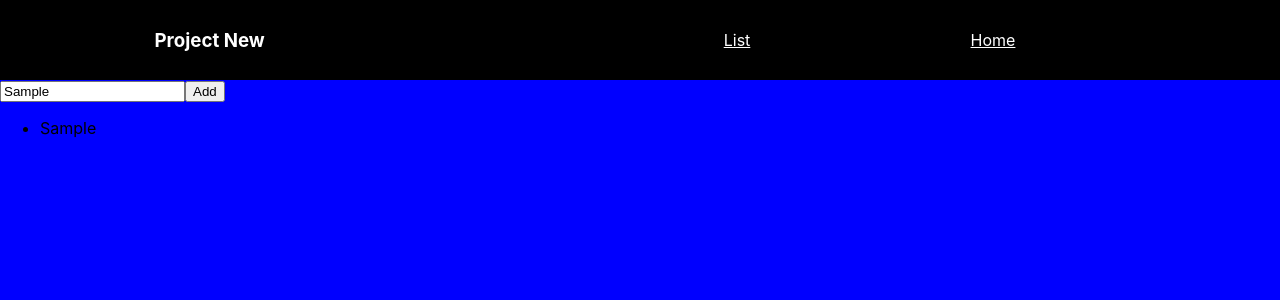
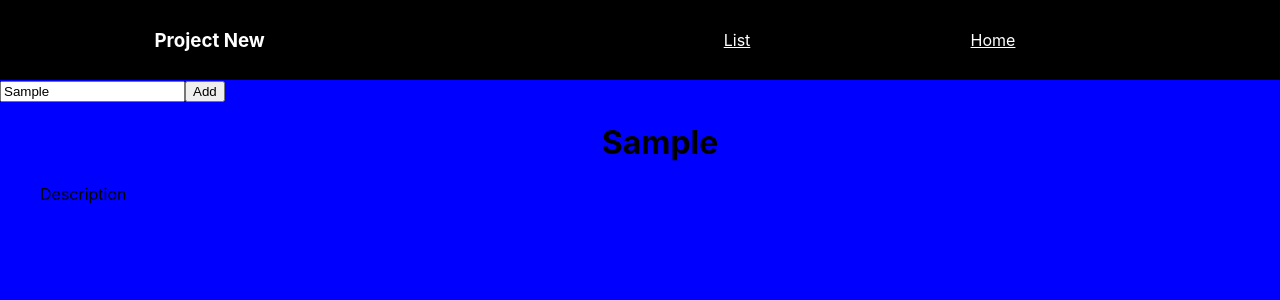
Before and after one commit to msawlani/projectnew, a React (Create React App) app: page /list in a window 1280 px wide. Both pictures are taken after typing "Sample" into the empty fields and a click on the button "Add". Shown: the top 300 px of the page. Built offline with nearby package versions, Linux system fonts and the light colour scheme.

Commit message:
card
made divs for the list so they are cards when you add items . also added a div for input to center it

```diff
--- a/src/list.js
+++ b/src/list.js
@@ -9,13 +9,25 @@ const List = () => {
     setItem({ item: event.target.value });
   };
 
+  let item = Object.values(getItem);
+
   const handleItems = () => {
-    setItems(items => [...items, Object.values(getItem)]);
+    setItems(items => [...items, item]);
   };
 
-  let itemList = Object.values(getItems.map(item => <li>{item}</li>));
+  let itemList = Object.values(
+    getItems.map(item => (
+      <div class="card">
+        <div class="card-body">
+          <h1>{item}</h1>
+          <p>Description </p>
+        </div>
+      </div>
+    ))
+  );
   return (
     <div>
+      <div className="input">
         <input
           placeholder="item"
           name="item"
@@ -23,6 +35,8 @@ const List = () => {
           onChange={handleItem}
         />
         <button onClick={handleItems}>Add</button>
+      </div>
+
       <ul>{itemList}</ul>
     </div>
   );
```
Lines whose indentation alone changed are shown as unchanged.
